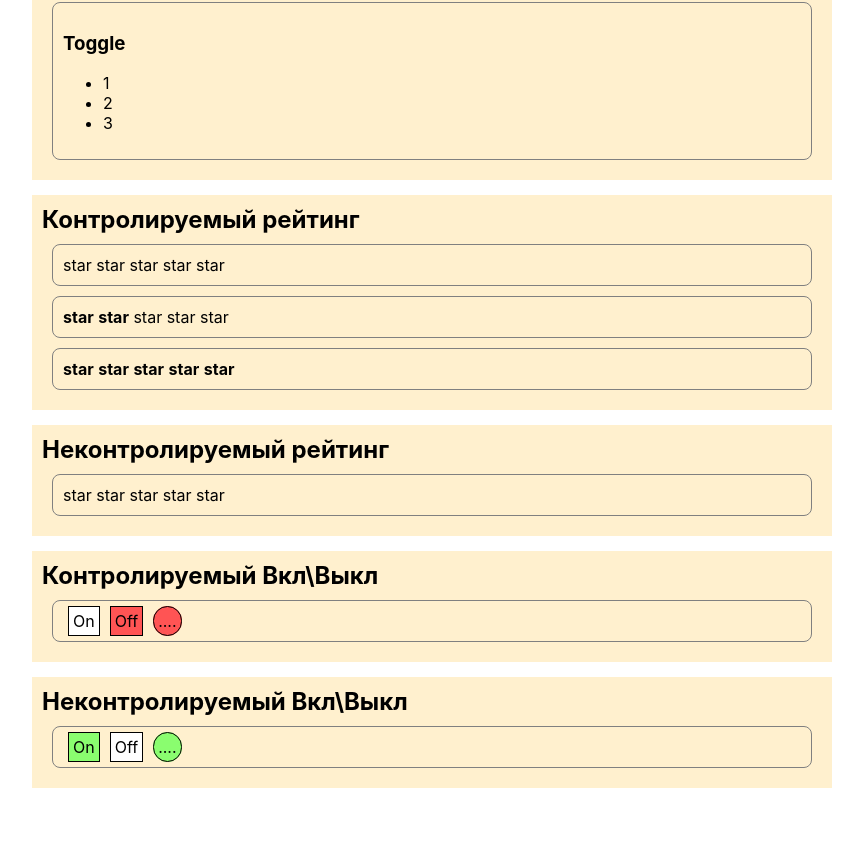
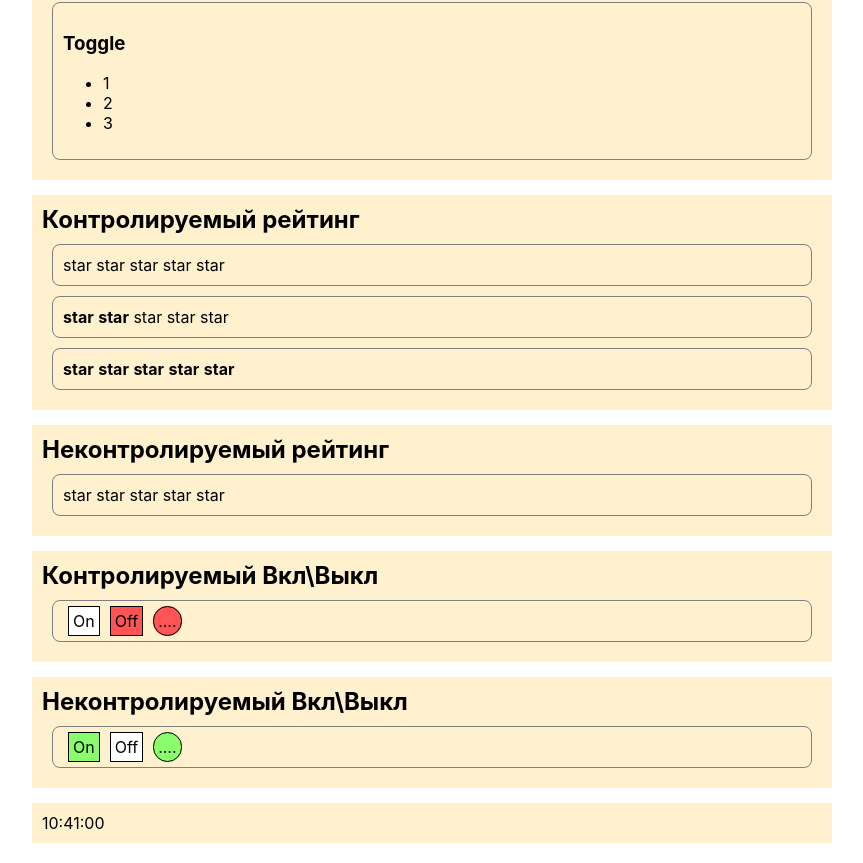
Before and after one commit to MitPalVach/storybook, a React (Create React App) app: page / in a window 1280 px wide. Shown: the part 534-1397 px from the top of the page, without its empty margins (208-1071 px from the left). Before the commit the page ends 1342 px from the top, so only its background shows below. Built offline with nearby package versions, Linux system fonts and the light colour scheme.

Commit message:
myTime - clock hook - useEffect clearInterval

```diff
--- a/src/App.tsx
+++ b/src/App.tsx
@@ -7,6 +7,7 @@ import UncAccordion from "./components/UncAccordion/UncAccordion";
 import UncRating from "./components/UncRating/UncRating";
 import OnOff from "./components/OnOff/OnOff";
 import Select, {ItemsSelectPropsType} from "./components/Select/Select";
+import MyTime from "./components/MyTime/MyTime";
 
 
 const App = () => {
@@ -76,6 +77,7 @@ const App = () => {
                 <UncOnOff/>
             </div>
 
+            <MyTime />
         </div>
     )
 }
--- /dev/null
+++ b/src/components/MyTime/MyTime.css
@@ -0,0 +1,5 @@
+.section {
+    background: #fff0ce;
+    margin-bottom: 15px;
+    padding: 10px;
+}
--- /dev/null
+++ b/src/components/MyTime/MyTime.tsx
@@ -0,0 +1,29 @@
+import React, {useEffect, useState} from 'react';
+import './MyTime.css'
+
+
+const getFirstZero = (num: number) => num < 10 ? '0' + num : num
+
+const MyTime = () => {
+    const [date, setDate] = useState(new Date())
+    useEffect(() => {
+        const interval = setInterval(() => {
+            setDate(new Date())
+        }, 1000)
+        return () => {
+            clearInterval(interval)
+        }
+    }, [])
+
+    return (
+        <div className={'section'}>
+            <span>{getFirstZero(date.getHours())}</span>
+            :
+            <span>{getFirstZero(date.getMinutes())}</span>
+            :
+            <span>{getFirstZero(date.getSeconds())}</span>
+        </div>
+    );
+};
+
+export default MyTime;
```
